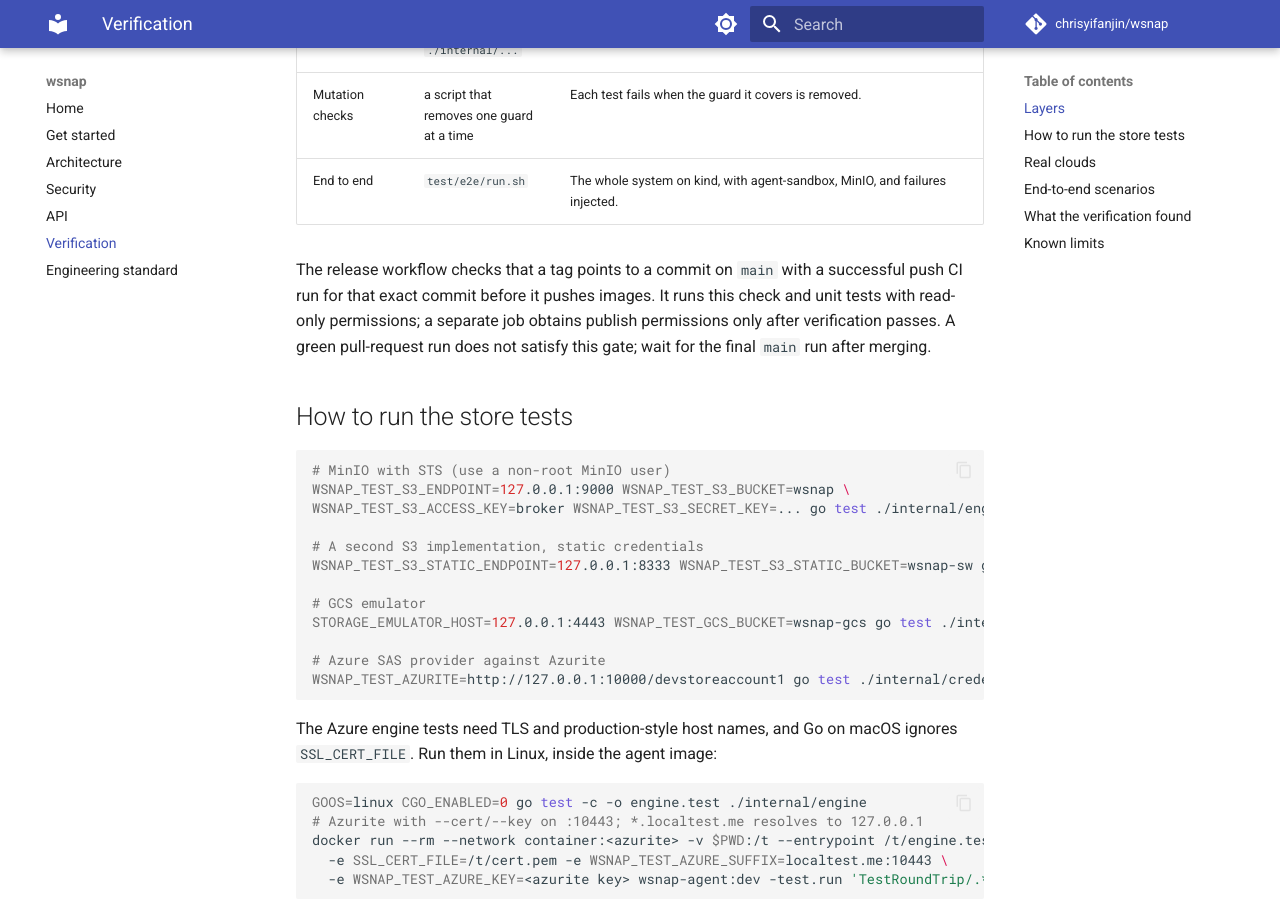
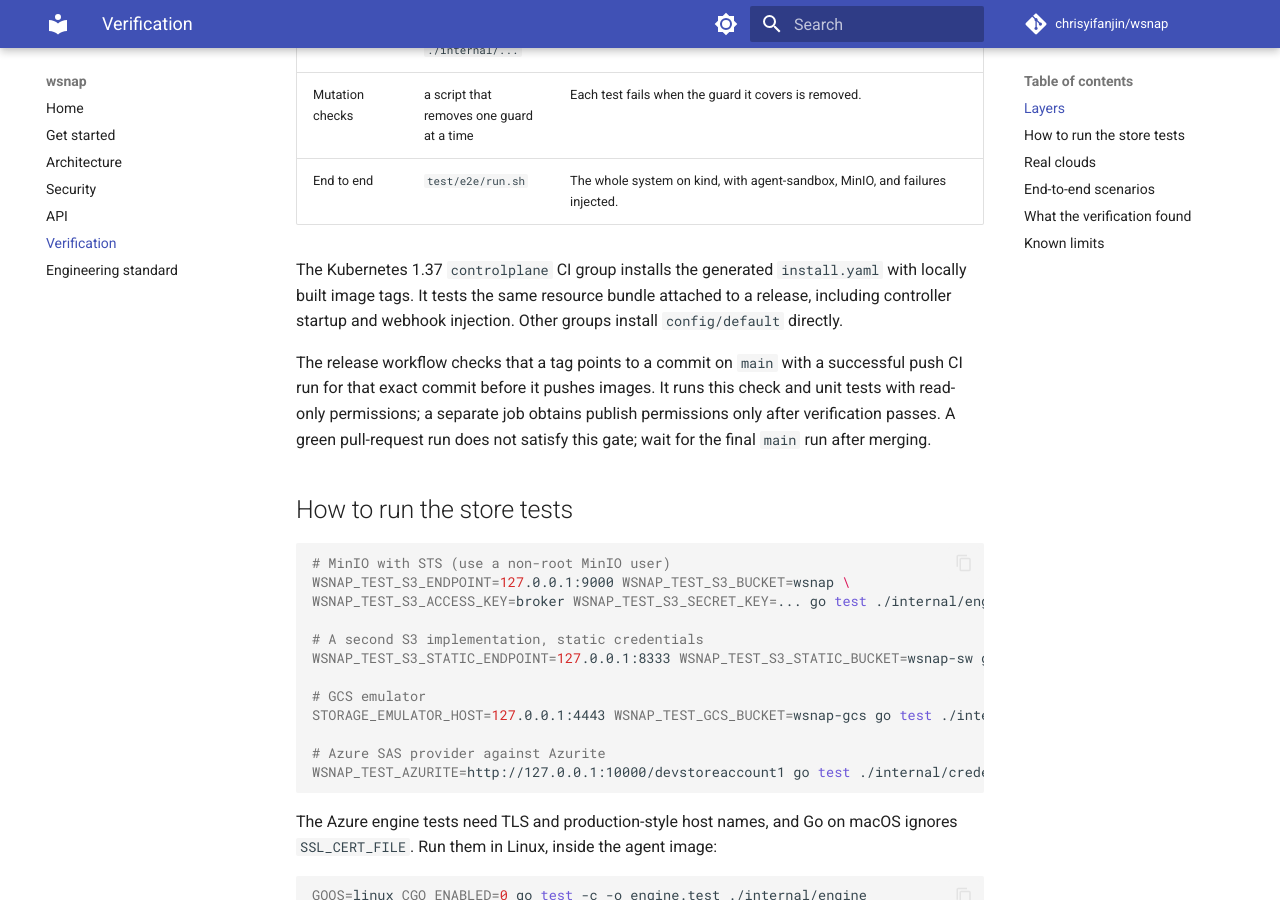
Before and after one commit to chrisyifanjin/wsnap, an MkDocs documentation site: the page built from docs/verification.md, in a window 1280 px wide and 900 px high, scrolled down 879 px. Built offline with MkDocs 1.6.1 and Material for MkDocs 9.7.7, drawn with Linux system fonts in a browser that asks for light colours; comment, search, counter and statistics services are not loaded.

Commit message:
Test the generated install bundle in Kubernetes E2E

```diff
--- a/docs/verification.md
+++ b/docs/verification.md
@@ -17,6 +17,11 @@ tests found.
 | Race detector | `go test -race ./internal/...` | No data races in the agent, broker, controller and providers. |
 | Mutation checks | a script that removes one guard at a time | Each test fails when the guard it covers is removed. |
 | End to end | `test/e2e/run.sh` | The whole system on kind, with agent-sandbox, MinIO, and failures injected. |
+
+The Kubernetes 1.37 `controlplane` CI group installs the generated
+`install.yaml` with locally built image tags. It tests the same resource bundle
+attached to a release, including controller startup and webhook injection.
+Other groups install `config/default` directly.
 
 The release workflow checks that a tag points to a commit on `main` with a
 successful push CI run for that exact commit before it pushes images. It runs
```
Also changed, not shown: 2 other files.
